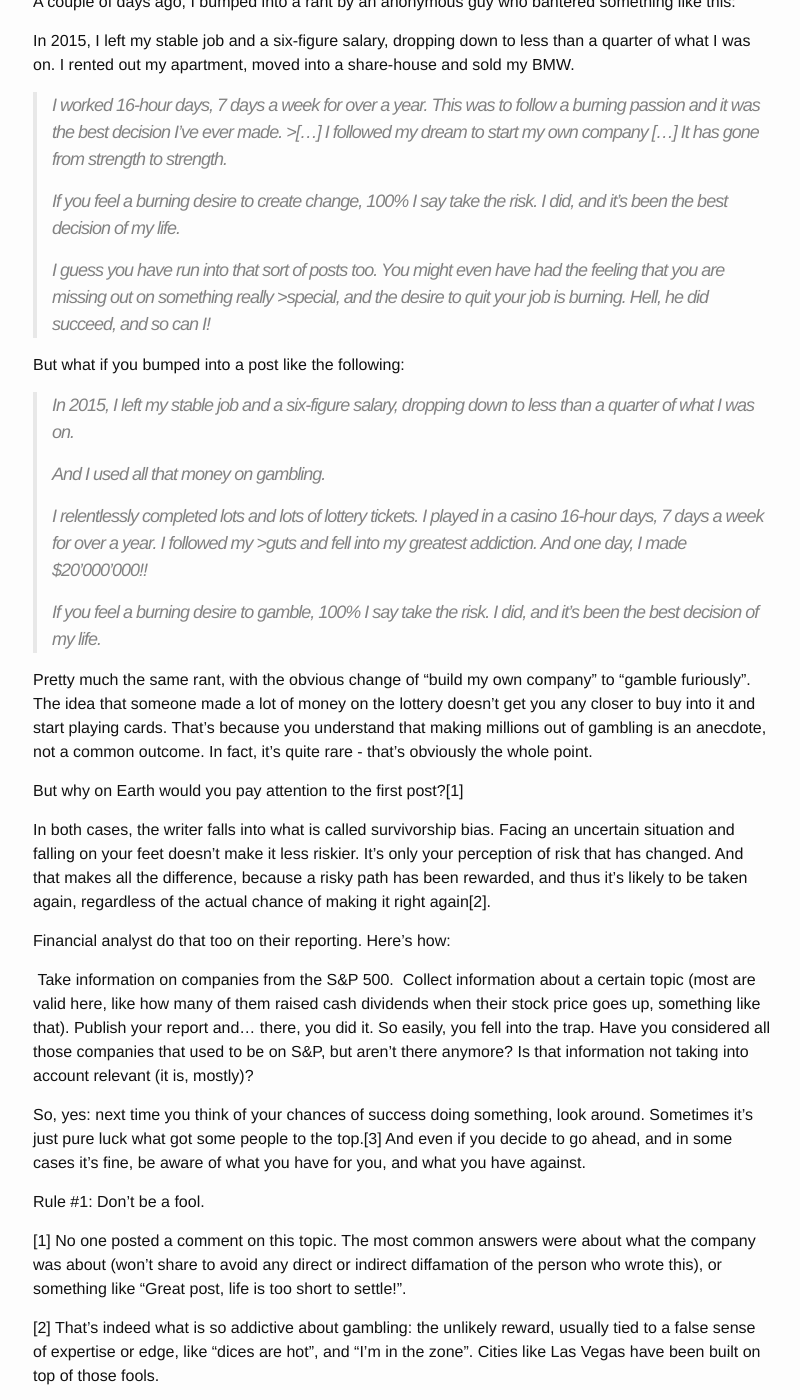
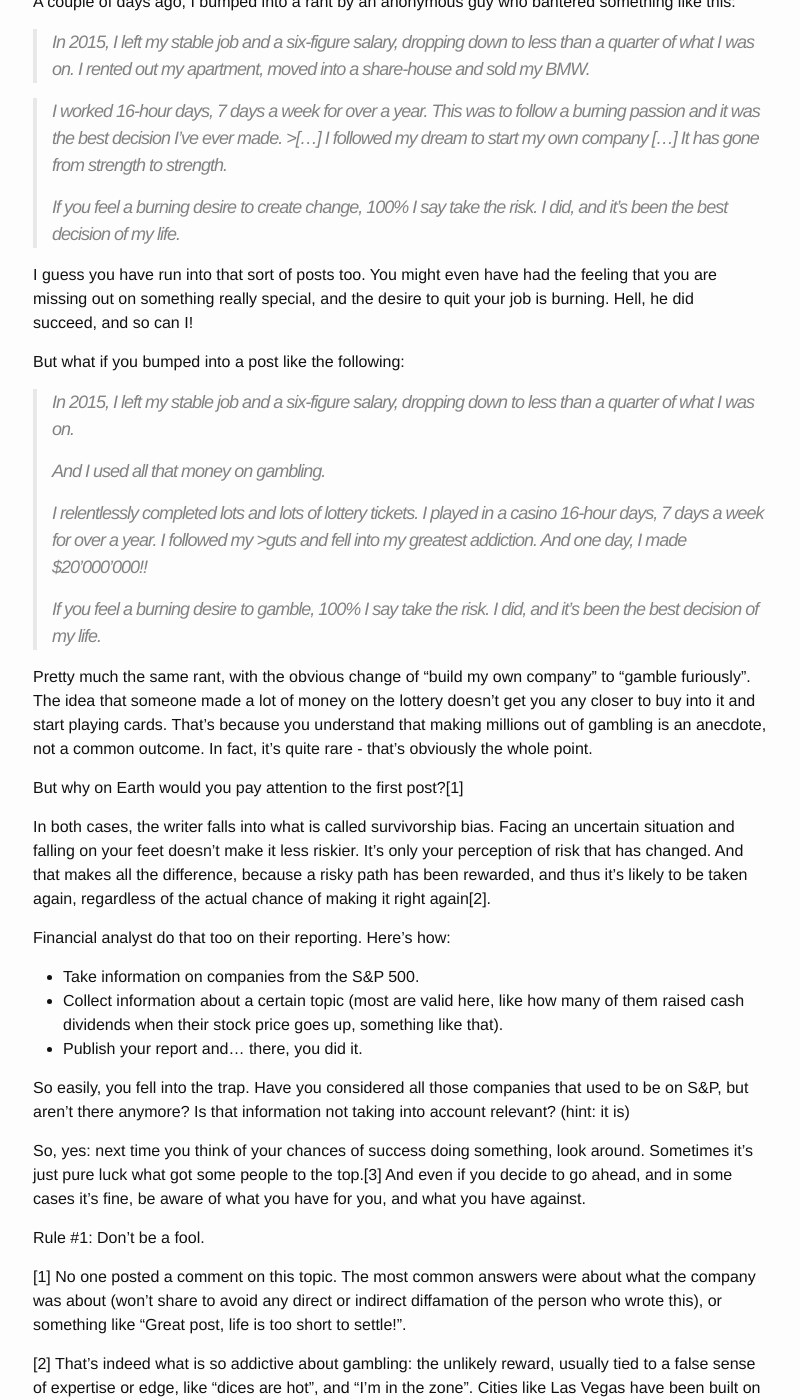
Before and after one commit to ohduran/ohduran.github.io, a Jekyll site: the page built from _posts/2017-11-25-and-you-can-too.markdown, in a window 1280 px wide and 1400 px high, scrolled down 252 px. Shown: the whole window, without its empty margins (237-1037 px from the left). Built offline with Jekyll 4.4.1, drawn with Linux system fonts in a browser that asks for light colours; some of the changed text lies outside the part shown.

Commit message:
Fourth post

```diff
--- a/_posts/2017-11-04-and-you-can-too.markdown
+++ b/_posts/2017-11-25-and-you-can-too.markdown
@@ -33,9 +33,11 @@ In both cases, the writer falls into what is called survivorship bias. Facing a
 
 Financial analyst do that too on their reporting. Here's how:
 
- Take information on companies from the S&P 500.
- Collect information about a certain topic (most are valid here, like how many of them raised cash dividends when their stock price goes up, something like that).
-Publish your report and... there, you did it. So easily, you fell into the trap. Have you considered all those companies that used to be on S&P, but aren't there anymore? Is that information not taking into account relevant (it is, mostly)?
+- Take information on companies from the S&P 500.
+- Collect information about a certain topic (most are valid here, like how many of them raised cash dividends when their stock price goes up, something like that).
+- Publish your report and... there, you did it.
+
+So easily, you fell into the trap. Have you considered all those companies that used to be on S&P, but aren't there anymore? Is that information not taking into account relevant? (hint: it is)
 
 So, yes: next time you think of your chances of success doing something, look around. Sometimes it's just pure luck what got some people to the top.[3] And even if you decide to go ahead, and in some cases it's fine, be aware of what you have for you, and what you have against.
 
```
Also changed, not shown: other parts of _posts/2017-11-25-and-you-can-too.markdown (+5 -5 lines).
